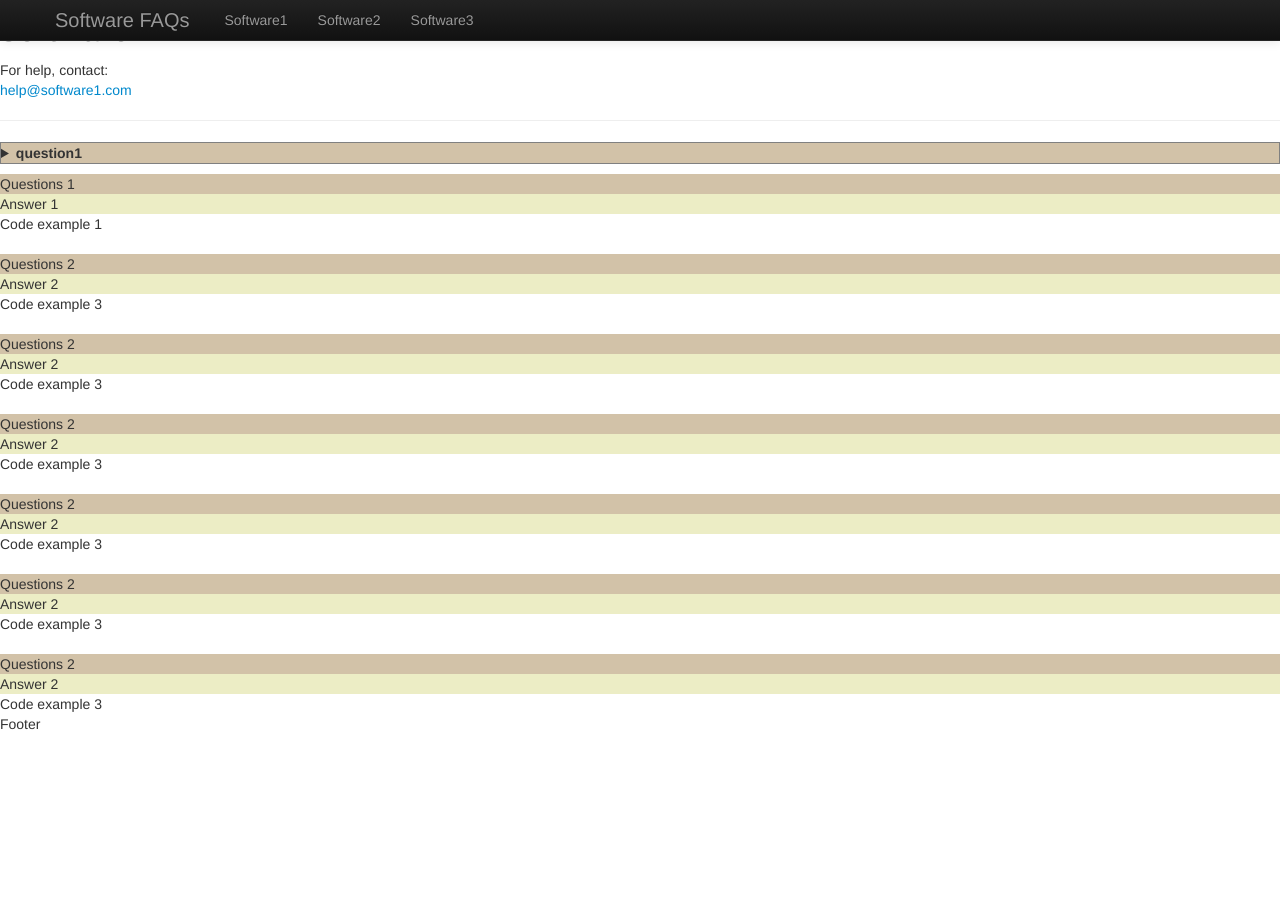
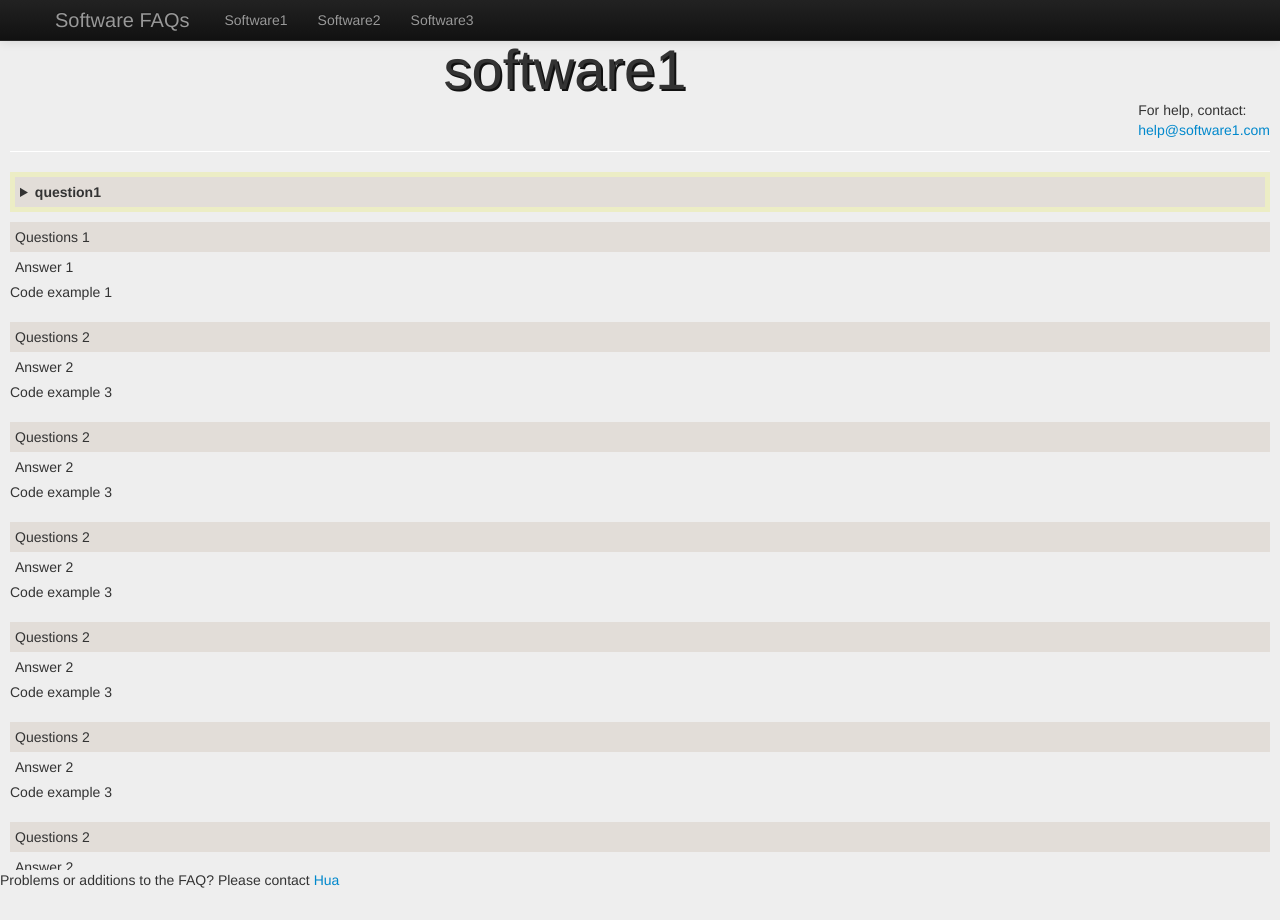
Before and after one commit to notquitebeta/FAQs, a Jekyll site: the page built from software1/index.html, in a window 1280 px wide. Built offline with Jekyll 4.4.1, drawn with Linux system fonts in a browser that asks for light colours; nearby versions of some CDN libraries.

Commit message:
More styling

```diff
--- a/_includes/footer.html
+++ b/_includes/footer.html
@@ -1,5 +1,6 @@
     <footer>
-      <p> Footer </p>
+        Problems or additions to the FAQ? Please contact
+        <a href="mailto:">Hua</a>
     </footer>
     <script src="//ajax.googleapis.com/ajax/libs/jquery/1.10.1/jquery.min.js"></script>
     <script src="/assets/js/bootstrap.min.js"></script>
--- a/_includes/navigation.html
+++ b/_includes/navigation.html
@@ -11,7 +11,7 @@
 
 
 
-      <div class="nav-collapse text-right">
+      <div class="nav-collapse text-center">
         <ul class="nav text-right">
           <li><a href="/software1">Software1</a></li>
           <li><a href="/software2">Software2</a></li>
--- a/_layouts/page.html
+++ b/_layouts/page.html
@@ -2,20 +2,30 @@
 <html lang="en">
 {% include header.html %}
 <body>
+  <div id="container">
+    <div id="top-nav">
       {% include navigation.html %}
+    </div>
     <div id="main">
-    <header>
-      <h2> {{ page.title }} </h2>
-    </header>
+      <div class="software">
+        <div class="container row">
+            <div class="title"> {{ page.title }} </div>
+        </div>
 
         {% if page.mail %}
-      <div class="contact text-right">
+        <div class="contact">
+          <div class="pull-right">
             For help, contact: <br><a href="mailto:{{ page.mail }}">{{ page.mail }}</a>
           </div>
+        </div>
         {% endif %}
+      </div>
 
       {{ content }}
     </div>
+    <div id="footer">
       {% include footer.html %}
+    </div>
+  </div>
 </body>
 </html>
--- a/assets/css/styles.css
+++ b/assets/css/styles.css
@@ -1,13 +1,76 @@
+
+
+#top-nav{
+  padding:0px;
+}
+
+html, body {
+  background-color: #eee;
+  margin:0;
+  padding:0;
+  padding-top: 10px;
+  height:100%;
+}
+
+#container {
+  min-height: 100%;
+  position:relative;
+}
+
+#main {
+  padding:10px;
+  position:relative;
+  min-height: 100%;
+}
+
+#footer {
+   position:absolute;
+   bottom:0;
+   width:100%;
+   height:50px;   /* Height of the footer */
+   background:#eee;
+}
+
+/* title */
+
+.software{
+  background-color: #eee;
+  padding-top: 30px;
+  padding-bottom: 30px;
+}
+
+.software .title {
+  text-align: center;
+  text-shadow: 2px 2px #111111;
+  font-size: 4em;
+}
+
+.contact {
+  padding-top: 20px;
+}
+
+/*Q and A */
+
 .q-and-a {
-  border: 1px solid gray;
+  padding: 5px;
+  /*border: 1px solid gray;*/
   background-color: #ecedc5;
 
 }
 .question {
-  background-color: #d2c2a8;
+  padding: 5px;
+  background-color: #e2ddd8;
 }
 
 .answer {
-  background-color: #ecedc5;
+  padding: 5px;
+}
 
+.examples{
+  color: #444444;
+  padding:5px;
 }
+
+.brand {
+  text-align: center;
+}
--- a/software1/index.html
+++ b/software1/index.html
@@ -13,7 +13,7 @@ mail: help@software1.com
 
   <p class="answer">answer</p>
 
-  <code> code </code>
+  <code class="examples"> code </code>
 </details>
 <p>
 
@@ -21,11 +21,9 @@ mail: help@software1.com
   <div class="question">
   Questions 1
   </div>
-
   <div class="answer">
   Answer 1
   </div>
-
   <div class="example">
   Code example 1
   </div>
```
Lines whose indentation alone changed are shown as unchanged.
